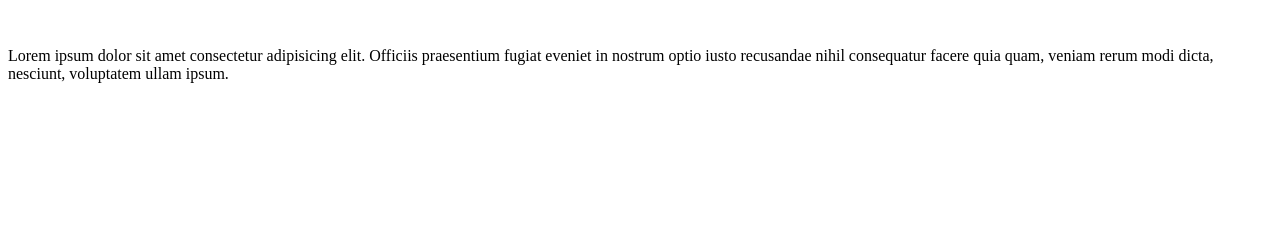
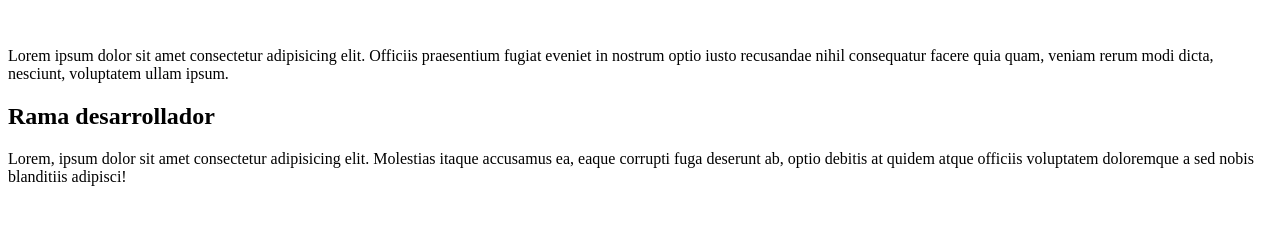
Before and after one commit to JFernaNDO136/pruebafernando, a plain HTML site: page index.html in a window 1280 px wide. Shown: the part 119-344 px from the top of the page. Drawn offline with Linux system fonts and the light colour scheme.

Commit message:
Rama de Desarrollo

```diff
--- a/index.html
+++ b/index.html
@@ -10,5 +10,7 @@
     <p>Lorem ipsum dolor sit amet consectetur adipisicing elit. At rem repellat eius ipsam cum maiores dolor inventore animi facere, voluptatum praesentium libero iure veritatis, perspiciatis ullam odit nisi neque iusto!</p>
     <br>
     <p>Lorem ipsum dolor sit amet consectetur adipisicing elit. Officiis praesentium fugiat eveniet in nostrum optio iusto recusandae nihil consequatur facere quia quam, veniam rerum modi dicta, nesciunt, voluptatem ullam ipsum.</p>
+    <h2>Rama desarrollador</h2>
+    <p>Lorem, ipsum dolor sit amet consectetur adipisicing elit. Molestias itaque accusamus ea, eaque corrupti fuga deserunt ab, optio debitis at quidem atque officiis voluptatem doloremque a sed nobis blanditiis adipisci!</p>
 </body>
 </html>
```
